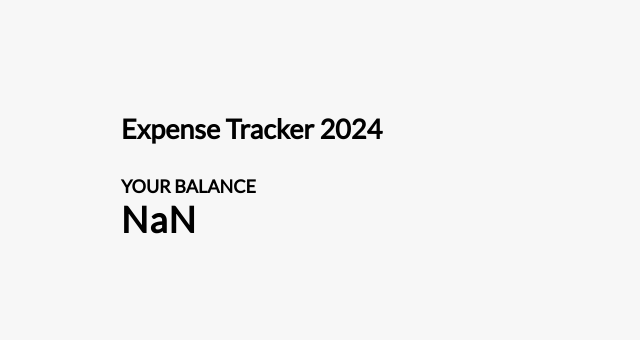
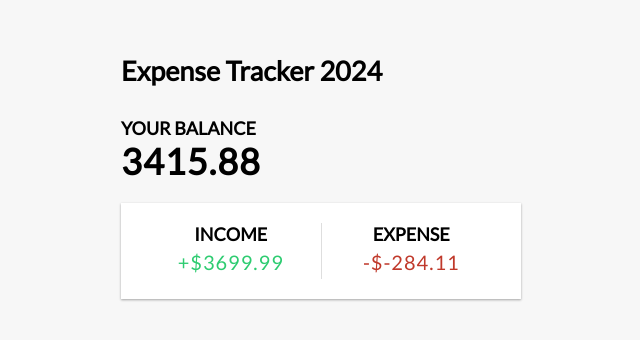
Before and after one commit to balejos2122/expense-tracker, a Vue app: page / in a window 1280 px wide. Shown: the part 220-560 px from the top of the page, without its empty margins (319-959 px from the left). Built offline with nearby package versions, Linux system fonts and the light colour scheme.

Commit message:
Added income and expense component

```diff
--- a/src/App.vue
+++ b/src/App.vue
@@ -1,23 +1,40 @@
 <script setup>
   import Header from './components/Header.vue';
   import Balance from './components/Balance.vue';
+  import IncomeExpenses from './components/IncomeExpenses.vue';
   import {ref, computed} from 'vue'
 
+
   const transactions = ref([
-    {id: 1, text: 'Paycheck', ammount: 699.99},
-    {id: 2, text: 'Food', ammount: -30},
-    {id: 3, text: 'Bills', ammount: -200},
-    {id: 4, text: 'Video Game', ammount: -54.11},
-    {id: 5, text: 'Tax Return', ammount: 3000},
+    {id: 1, text: 'Paycheck', amount: 699.99},
+    {id: 2, text: 'Food', amount: -30},
+    {id: 3, text: 'Bills', amount: -200},
+    {id: 4, text: 'Video Game', amount: -54.11},
+    {id: 5, text: 'Tax Return', amount: 3000},
   ])
 
   //get the total
-  const total = computed(() =>{
+  const total = computed(() => {
     return transactions.value.reduce( (acc, transaction) => {
       return acc + transaction.amount
     }, 0)
   })
 
+  const income = computed( () => {
+    return transactions.value
+    .filter((transaction) => transaction.amount > 0)
+    .reduce((acc, transaction) => {
+      return acc + transaction.amount
+    }, 0)
+  })
+
+  const expense = computed( () => {
+    return transactions.value
+    .filter((transaction) => transaction.amount < 0)
+    .reduce((acc, transaction) => {
+      return acc + transaction.amount
+    }, 0)
+  })
 
 </script>
 
@@ -25,5 +42,6 @@
   <Header></Header>
   <div class="container">
     <Balance :total="total"></Balance>
+    <IncomeExpenses :income="income" :expense="expense"></IncomeExpenses>
   </div>
 </template>
--- /dev/null
+++ b/src/components/IncomeExpenses.vue
@@ -0,0 +1,27 @@
+<template>
+    <div class="inc-exp-container">
+        <div>
+            <h4>Income</h4>
+            <p id="money-plus" class="money plus">+${{ income }}</p>
+        </div>
+
+        <div>
+            <h4>Expense</h4>
+            <p id="money-minus" class="money minus">-${{ expense }}</p>
+        </div>
+    </div>
+</template>
+
+<script setup>
+    import { defineProps } from 'vue';
+    const props = defineProps({
+        income: {
+            type: Number,
+            require: true,
+        },
+        expense: {
+            type: Number,
+            require: true,
+        }
+    })
+</script>
```
